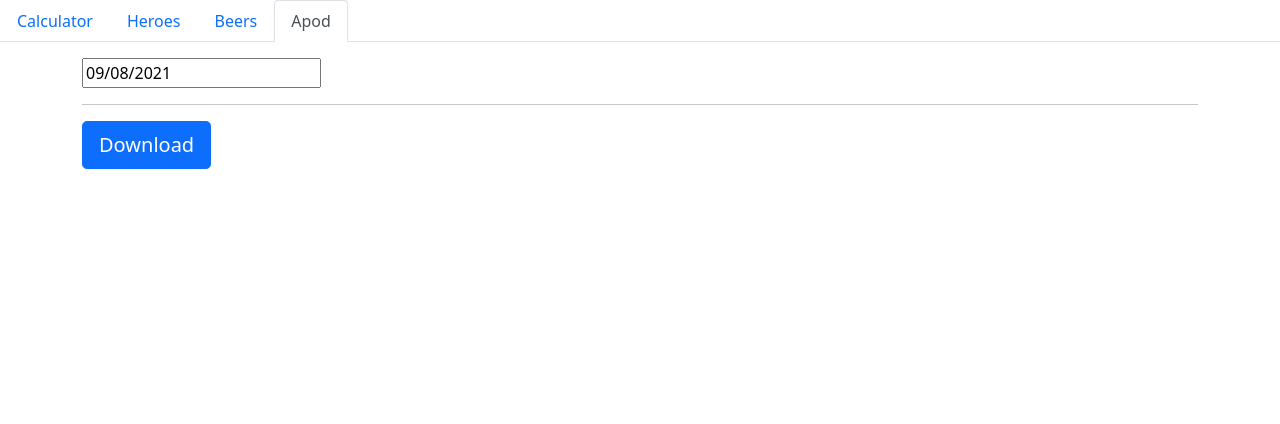
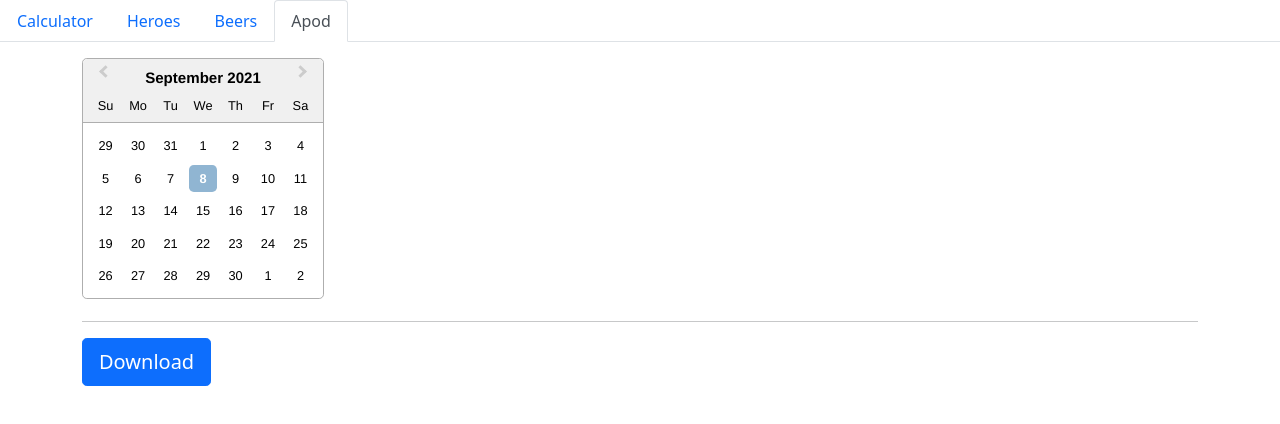
Before and after one commit to rojaldo/react-examples, a React (Create React App) app: page /apod in a window 1280 px wide. Both pictures are taken after a click on the tab "Apod". Shown: the top 424 px of the page. Built offline with nearby package versions, Linux system fonts and the light colour scheme; no server answers.

Commit message:
beers component as functional component with useState, useEffect

```diff
--- a/src/App.js
+++ b/src/App.js
@@ -13,7 +13,7 @@ function App() {
 
   return (
     <div className="App">
-      <Tabs defaultActiveKey="apod" id="uncontrolled-tab-example" className="mb-3">
+      <Tabs defaultActiveKey="beers" id="uncontrolled-tab-example" className="mb-3">
         <Tab eventKey="calculator" title="Calculator">
           <Calculator />
         </Tab>
--- a/src/components/apod/apod.js
+++ b/src/components/apod/apod.js
@@ -16,9 +16,9 @@ export default class Apod extends Component {
 
     }
 
-    updateDate(date) {
+    updateDate(dateObj) {
         this.setState({
-            dateString: date
+            date: dateObj
         })
     };
 
@@ -28,7 +28,7 @@ export default class Apod extends Component {
         return (
             <div class="container">
                 <DateApod onDate={(date)=>{this.updateDate(date)}}/>
-                <ShowApod date={this.state.dateString}/>
+                <ShowApod date={this.state.date}/>
             </div>
         )
     }
--- a/src/components/apod/dateapod.js
+++ b/src/components/apod/dateapod.js
@@ -7,21 +7,34 @@ export default class DateApod extends Component {
         super(props)
 
         this.state = {
-             date: new Date()
+            date: {
+                startDate: new Date(),
+                endDate: null
+            }
         }
     }
 
-    setDate(date) {
+    setDate(dateArray) {
+        const aux = {startDate: dateArray[0], endDate: dateArray[1]};
+        console.log(JSON.stringify(aux));
         this.setState({
-            date: date
+            date: aux
         })
-        this.props.onDate(moment(date).format('YYYY-MM-DD'));
+        this.props.onDate(aux);
 
     };
 
     render() {
         return (
-            <DatePicker selected={this.state.date} onChange={(date) => {this.setDate(date)}} />
+            <DatePicker
+                selected={this.state.date.startDate}
+                onChange={(date) => { this.setDate(date) }}
+                startDate={this.state.date.startDate}
+                endDate={this.state.date.endDate}
+                selectsRange
+                inline
+            />
+            // <DatePicker selected={this.state.date} onChange={(date) => {this.setDate(date)}} />
         )
     }
 }
--- a/src/components/apod/showapod.js
+++ b/src/components/apod/showapod.js
@@ -8,7 +8,7 @@ export default class ShowApod extends Component {
 
         this.state = {
             apod: {},
-            date: moment(new Date()).format('YYYY-MM-DD')
+            dateRange: {}
         }
 
         this.opts = {
@@ -21,24 +21,28 @@ export default class ShowApod extends Component {
     }
 
     componentDidMount() {
-        fetch('https://api.nasa.gov/planetary/apod?api_key=DEMO_KEY&date=' + this.state.date)
-            .then(response => response.json())
-            .then(data => {
-                this.setState({
-                    apod: data,
-                    date: this.props.date
-                })
-            })
+        // fetch('https://api.nasa.gov/planetary/apod?api_key=DEMO_KEY&date=' + this.state.dateRange)
+        //     .then(response => response.json())
+        //     .then(data => {
+        //         this.setState({
+        //             apod: data,
+        //             dateRange: this.props.date
+        //         })
+        //     })
     }
 
     shouldComponentUpdate(nextProps, nextState) {
-        return (this.state.date !== nextProps.date)
+        return (this.state.dateRange !== nextProps.date)
     }
 
 
 
     componentDidUpdate(prevProps, prevState) {
-        fetch('https://api.nasa.gov/planetary/apod?api_key=DEMO_KEY&date=' + this.props.date)
+        console.log(JSON.stringify(this.props.date));
+        const startDate = moment(this.props.date.startDate).format('YYYY-MM-DD');
+        const endDate = moment(this.props.date.endDate).format('YYYY-MM-DD');
+        console.log(endDate);
+        fetch('https://api.nasa.gov/planetary/apod?api_key=tqz634Z1x0LiJzjbhSyUoExrZaGKLM0MG1VnROR6&start_date=' + startDate + '&end_date=' + endDate)
             .then(response => response.json())
             .then(data => {
                 this.setState({
--- a/src/components/beers/beers.js
+++ b/src/components/beers/beers.js
@@ -1,31 +1,30 @@
-import React, { Component } from 'react'
+import React, { useState, useEffect } from 'react'
 
-export default class Beers extends Component {
-    constructor(props) {
-        super(props)
+export default function Beers(props) {
 
-        this.state = {
-            beers: []
-        }
-    }
+    const [query, setQuery] = useState('https://api.punkapi.com/v2/beers');
+    const [beers, setBeers] = useState([]);
 
-    componentDidMount() {
-        fetch('https://api.punkapi.com/v2/beers')
-            .then(response => response.json())
-            .then(data => {
-                console.log(JSON.stringify(data));
-                this.setState({
-                    beers: data
-                })
-            })
-    }
+    const myFetch = () => {
 
-    render() {
-        const listBeers = this.state.beers.map((beer, index) => {
+        const fetchData = async () => {
+            console.log('Fetching...');
+            const response = await fetch(query);
+            const data = await response.json();
+            setBeers(data);
+        };
+
+        fetchData();
+    };
+
+
+    useEffect(myFetch, []);
+
+    const listBeers = beers.map((beer, index) => {
         return (
             <div className="col-xs-12 col-sm-12 col-md-6 col-lg-4 mt-3" key={index}>
                 <div className="card">
-                        <img className="card-img-top d-block mx-auto" src={beer.image_url} alt="" style={{width: '50px'}}/>
+                    <img className="card-img-top d-block mx-auto" src={beer.image_url} alt="" style={{ width: '50px' }} />
                     <div className="card-body">
                         <h4 className="card-title">{beer.name}</h4>
                         <p className="card-text">{beer.tagline}</p>
@@ -34,7 +33,9 @@ export default class Beers extends Component {
             </div>
         )
     })
+
     return (
+
         <div className="container">
             <div className="row">
                 {listBeers}
@@ -42,4 +43,3 @@ export default class Beers extends Component {
         </div>
     )
 }
-}
```
Also changed, not shown: src/components/beers/beers copy.js (added, +45 -0 lines). Lines whose indentation alone changed are shown as unchanged.
